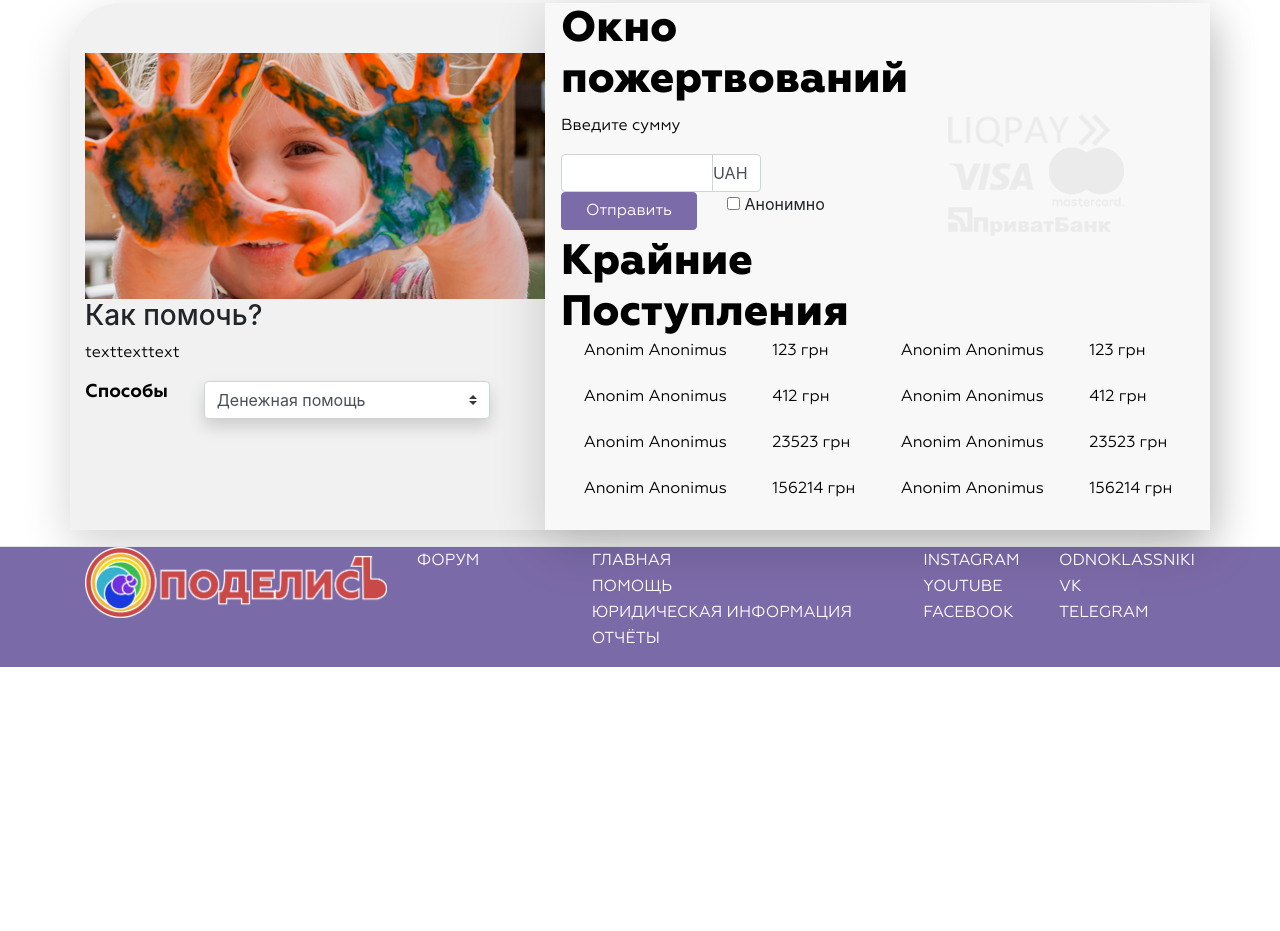
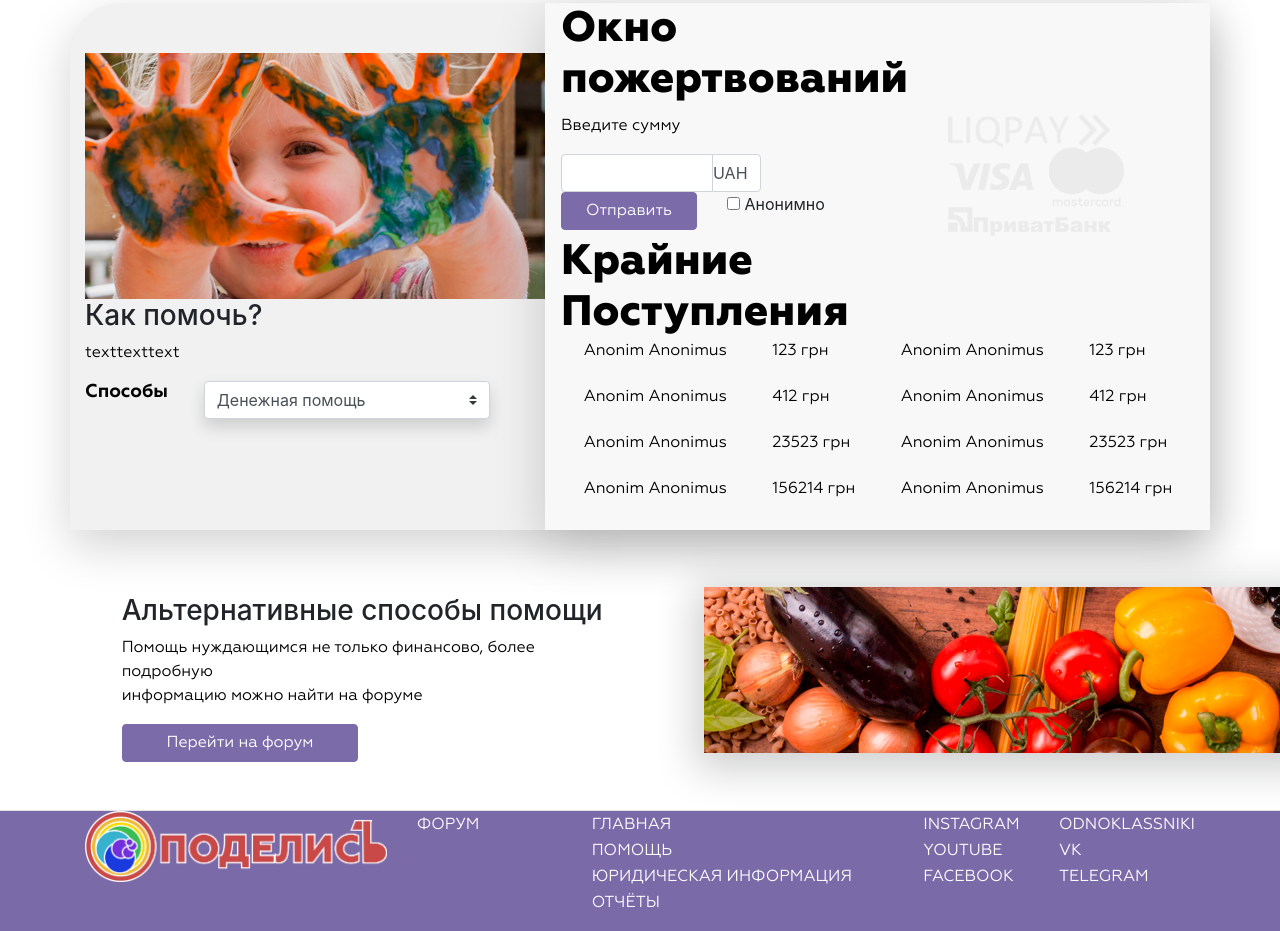
Before and after one commit to GudleifGD/shareit, a plain HTML site: page index.html in a window 1280 px wide. Shown: the part 889-1820 px from the top of the page. Before the commit the page ends 1556 px from the top, so only its background shows below. Drawn offline with nearby package versions, Linux system fonts and the light colour scheme.

Commit message:
vegitables

```diff
--- a/index.html
+++ b/index.html
@@ -241,6 +241,22 @@
             </div>
         </div>
     </section>
+    <section class="alternative">
+        <div class="conteiner-fluid d-flex justify-content-between">
+            <div class="col-sm-5 offset-1 mt-5">
+                <h3>Альтернативные способы помощи</h3>
+                <p>Помощь нуждающимся не только финансово, более подробную<br>информацию можно найти на форуме</p>
+                <div class="col-6 pl-0">
+                        <a href="#" class="btn btn-primary btn-block" role="button">Перейти на форум</a>
+                </div>
+            </div>
+            <div class="col-sm-6 ">
+                <img src="img/vegetables.png" alt="\">
+            </div>
+
+        </div>
+
+    </section>
     <footer class="footer border-top b_purple">
         <div class="container ">
             <div class="footer pt-0 my-md-0 pt-md-0 row ">
```
Also changed, not shown: img/vegetables.png (renamed from img/Слой 16.png).
